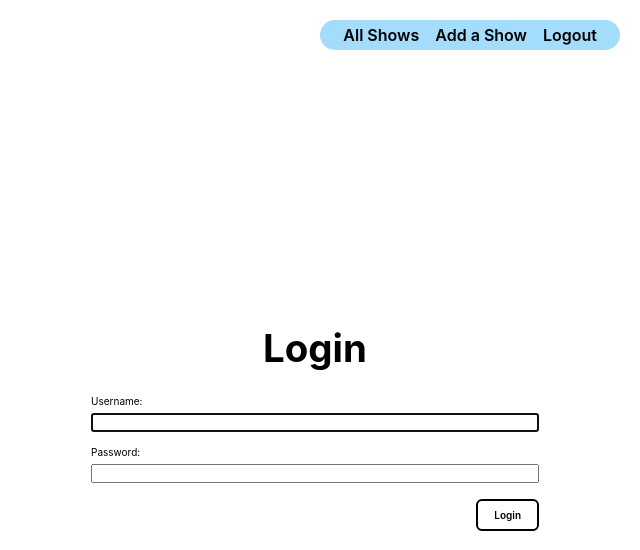
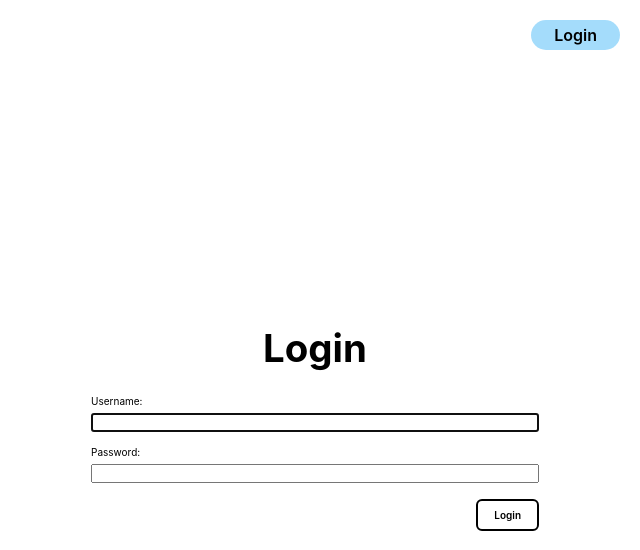
Before and after one commit to andrea1234321/showcase, a Django app: page / in a window 1280 px wide. Shown: the top 550 px of the page, without its empty margins (640-1280 px from the left). Run offline with Django 4.2, Linux system fonts and the light colour scheme.

Commit message:
redirect the login button to go to show view, create logout button that will take you to home login page

```diff
--- a/main_app/templates/base.html
+++ b/main_app/templates/base.html
@@ -28,9 +28,13 @@
     </div>
     <nav>
       <ul>
-        <li><a href="{% url 'show-index' %}">All Shows</a></li>
-        <li><a href="{% url 'show-create' %}">Add a Show</a></li>
-        <li><a href="/home">Logout</a></li>
+        {% if user.is_authenticated %}
+          <li><a href="{% url 'show-index' %}">All Shows</a></li>
+          <li><a href="{% url 'show-create' %}">Add a Show</a></li>
+          <li><a href="{% url 'logout' %}">Logout</a></li>
+        {% else %}
+          <li><a href="{% url 'home' %}">Login</a></li>
+        {% endif %}
       </ul>
     </nav>
   </header>
--- a/main_app/templates/home.html
+++ b/main_app/templates/home.html
@@ -11,6 +11,7 @@
   <div class="show-container">
   </div>
 </section>
+{% if not user.is_authenticated %}
   <section>
     <form action="{% url 'home' %}" method="post" class="login">
       <h1>Login</h1>
@@ -20,5 +21,6 @@
       <button type="submit" class="btn submit">Login</button>
     </form>
   </section>
+{% endif %}
 
 {% endblock %}
--- a/showcase/settings.py
+++ b/showcase/settings.py
@@ -125,6 +125,8 @@ USE_TZ = True
 # https://docs.djangoproject.com/en/4.2/howto/static-files/
 
 STATIC_URL = 'static/'
+LOGIN_REDIRECT_URL = 'show-index'
+LOGOUT_REDIRECT_URL = 'home'
 
 # Default primary key field type
 # https://docs.djangoproject.com/en/4.2/ref/settings/#default-auto-field
```
Lines whose indentation alone changed are shown as unchanged.
